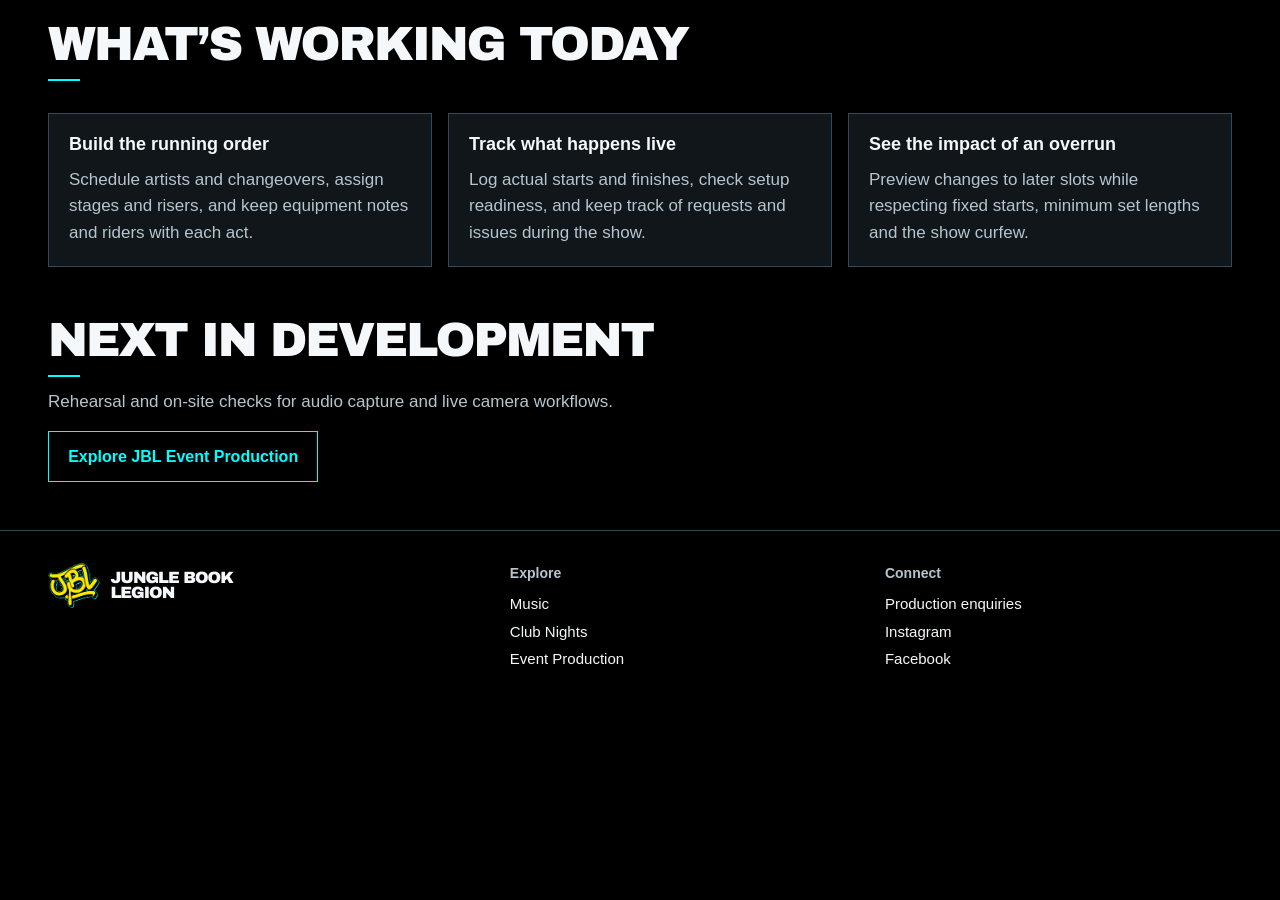
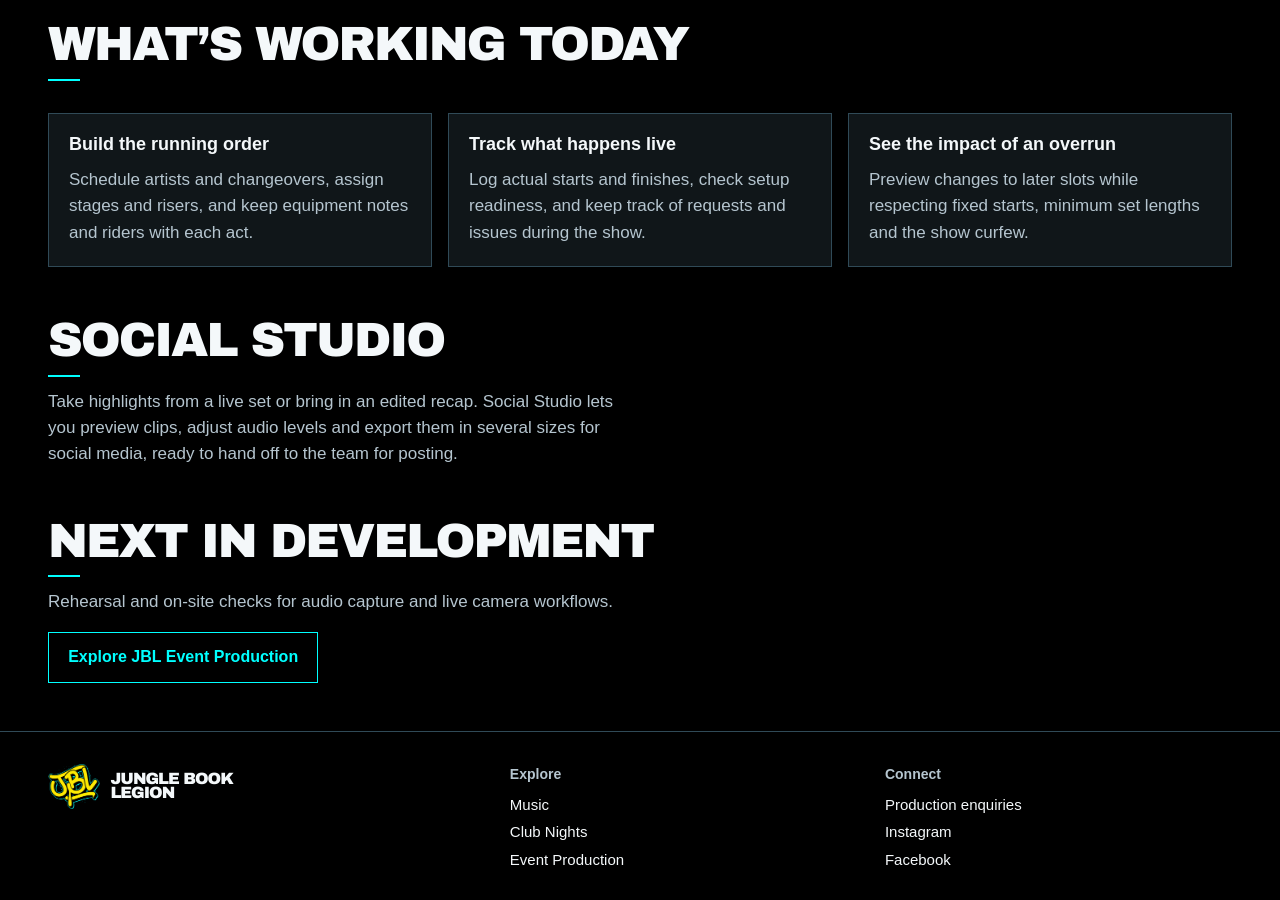
Before and after one commit to jblmassive/jblmassive.github.io, a Jekyll site: the page built from stage-command.html, in a window 1280 px wide and 900 px high, scrolled down 632 px. Built offline with Jekyll 4.4.1, drawn with Linux system fonts in a browser that asks for light colours; before the commit the page ends 1331 px from its top, so only the background shows below that.

Commit message:
Showcase Social Studio and use the JBL team voice on Home

```diff
--- a/_includes/homepage.html
+++ b/_includes/homepage.html
@@ -28,6 +28,6 @@
       <h2 id="stage-feature-title">Stage Command</h2>
       <p>A macOS app in development for planning running orders, managing changeovers and tracking show timing.</p>
     </div>
-    <a class="button outline" href="/stage-command.html">See what I’m building</a>
+    <a class="button outline" href="/stage-command.html">See what we’re building</a>
   </section>
 </main>
--- a/stage-command.html
+++ b/stage-command.html
@@ -43,6 +43,10 @@ section: stage-command
       </article>
     </div>
   </section>
+  <section class="wrap content-section stage-next" aria-labelledby="social-studio-title">
+    <h2 id="social-studio-title">Social Studio</h2>
+    <p>Take highlights from a live set or bring in an edited recap. Social Studio lets you preview clips, adjust audio levels and export them in several sizes for social media, ready to hand off to the team for posting.</p>
+  </section>
   <section class="wrap content-section stage-next" aria-labelledby="stage-next-title">
     <h2 id="stage-next-title">Next in development</h2>
     <p>Rehearsal and on-site checks for audio capture and live camera workflows.</p>
```
